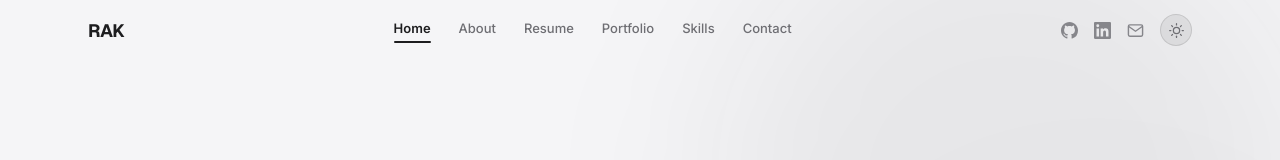
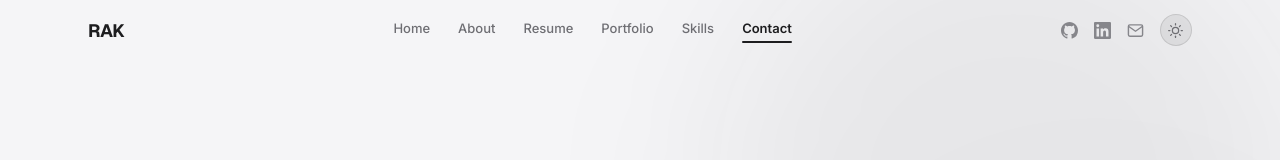
Before and after one commit to rohan-ak43/Portfolio, a React (Vite) app in the folder Frontend/: page / in a window 1280 px wide. Shown: the top 160 px of the page. Built offline with nearby package versions, Linux system fonts and the light colour scheme.

Commit message:
Animation bug fixes

```diff
--- a/Frontend/src/App.tsx
+++ b/Frontend/src/App.tsx
@@ -234,8 +234,8 @@ function Cursor() {
                 background: dark
                     ? 'radial-gradient(circle, rgba(200,200,210,0.3) 0%, rgba(200,200,210,0.08) 60%, transparent 100%)'
                     : 'radial-gradient(circle, rgba(29,29,31,0.35) 0%, rgba(29,29,31,0.12) 60%, transparent 100%)',
-                filter: 'blur(4px)',
                 opacity: visible ? 1 : 0,
+                willChange: 'transform',
             }}
         />
     )
@@ -376,15 +376,14 @@ function KeyboardIllustration() {
                 height: '30%',
                 bottom: '10%',
                 left: '10%',
-                background: 'radial-gradient(ellipse, rgba(249,115,22,0.12) 0%, transparent 70%)',
-                filter: 'blur(2em)',
+                background: 'radial-gradient(ellipse, rgba(249,115,22,0.18) 0%, transparent 70%)',
                 pointerEvents: 'none',
             }} />
 
             <motion.div
                 animate={{ y: ['0em', '-1em', '0em'] }}
                 transition={{ duration: 5, repeat: Infinity, ease: 'easeInOut' }}
-                style={{ transformStyle: 'preserve-3d' }}
+                style={{ transformStyle: 'preserve-3d', willChange: 'transform' }}
             >
                 <motion.div
                     initial={{ opacity: 0, rotateX: 45, y: '4em' }}
@@ -511,6 +510,7 @@ function Blobs() {
                         left,
                         background: colors[i],
                         filter: 'blur(80px)',
+                        willChange: 'transform',
                     }}
                     animate={{
                         x: [0, 30, -20, 0],
@@ -552,7 +552,6 @@ function Navbar() {
     const [menuOpen, setMenuOpen] = useState(false)
     const [active, setActive] = useState('Home')
 
-    // Consolidated scroll handler: navbar bg + active section detection
     useEffect(() => {
         const sectionIds = NAV_LINKS.map((l) => l.toLowerCase())
         let ticking = false
@@ -560,22 +559,24 @@ function Navbar() {
         let wasScrolled = false
 
         const update = () => {
-            // Navbar background
             const isScrolled = window.scrollY > 24
             if (isScrolled !== wasScrolled) {
                 wasScrolled = isScrolled
                 setScrolled(isScrolled)
             }
 
-            // Active section: find the last section whose top has crossed the trigger line
-            const offset = 100 // navbar (60px) + buffer
+            const offset = 100
             let current = sectionIds[0]
 
-            for (const id of sectionIds) {
-                const el = document.getElementById(id)
-                if (!el) continue
-                if (el.getBoundingClientRect().top <= offset) {
-                    current = id
+            if (window.innerHeight + window.scrollY >= document.documentElement.scrollHeight - 20) {
+                current = sectionIds[sectionIds.length - 1]
+            } else {
+                for (const id of sectionIds) {
+                    const el = document.getElementById(id)
+                    if (!el) continue
+                    if (el.getBoundingClientRect().top <= offset) {
+                        current = id
+                    }
                 }
             }
 
@@ -595,7 +596,7 @@ function Navbar() {
         }
 
         window.addEventListener('scroll', onScroll, { passive: true })
-        update() // set initial state
+        update()
         return () => window.removeEventListener('scroll', onScroll)
     }, [])
 
```
